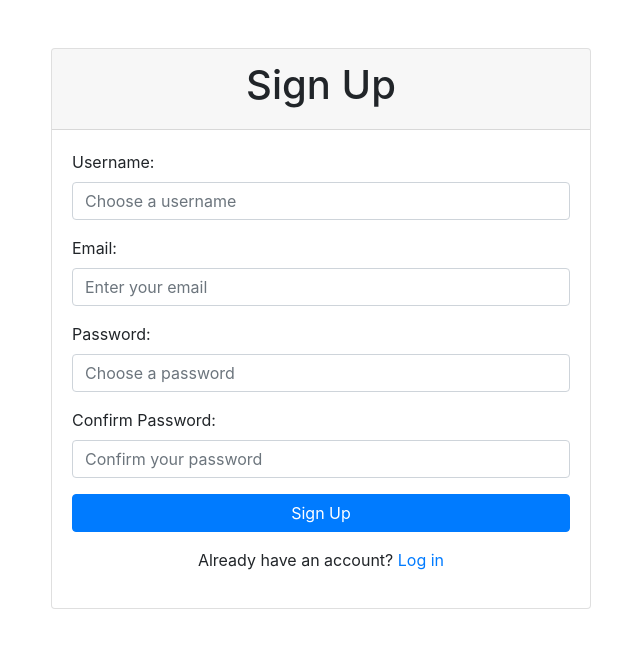
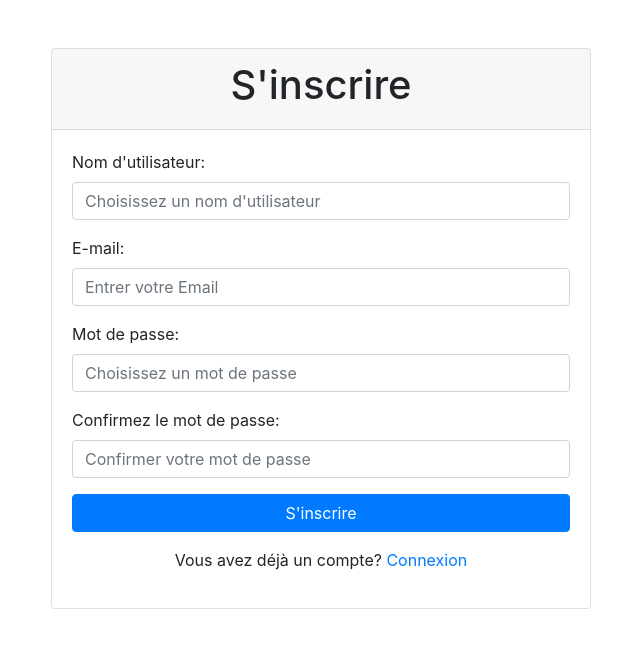
Before and after one commit to FirasKoutari/Gestion_Beneficiaire_V3, a Django app: page /signup/ in a window 1280 px wide. Shown: the top 648 px of the page, without its empty margins (319-959 px from the left). Run offline with Django 3.2, Linux system fonts and the light colour scheme; some libraries are stand-ins or nearby versions.

Commit message:
anglais to francais

```diff
--- a/mon_env/gestion_beneficiaire/beneficiaires/views.py
+++ b/mon_env/gestion_beneficiaire/beneficiaires/views.py
@@ -411,7 +411,7 @@ def search_beneficiaires(request):
             beneficiaires = beneficiaires.filter(enfant__in=enfant)
 
         page_number = request.GET.get('page', 1)  # Get the page number from the query parameters
-        paginator = Paginator(beneficiaires, 2)  # Create a Paginator object with 10 items per page
+        paginator = Paginator(beneficiaires, 10)  # Create a Paginator object with 10 items per page
         page = paginator.get_page(page_number)
 
         return render(request, 'pages/search.html', {'beneficiaires': page})
--- a/mon_env/gestion_beneficiaire/templates/pages/signup.html
+++ b/mon_env/gestion_beneficiaire/templates/pages/signup.html
@@ -7,31 +7,31 @@
         <div class="col-md-6">
             <div class="card mt-5">
                 <div class="card-header">
-                    <h1 class="text-center">Sign Up</h1>
+                    <h1 class="text-center">S'inscrire</h1>
                 </div>
                 <div class="card-body">
                     <form method="post">
                         {% csrf_token %}
                         <div class="form-group">
-                            <label for="username">Username:</label>
-                            <input type="text" id="username" name="username" class="form-control" placeholder="Choose a username" required>
+                            <label for="username">Nom d'utilisateur:</label>
+                            <input type="text" id="username" name="username" class="form-control" placeholder="Choisissez un nom d'utilisateur" required>
                         </div>
                         <div class="form-group">
-                            <label for="email">Email:</label>
-                            <input type="email" id="email" name="email" class="form-control" placeholder="Enter your email" required>
+                            <label for="email">E-mail:</label>
+                            <input type="email" id="email" name="email" class="form-control" placeholder="Entrer votre Email" required>
                         </div>
                         <div class="form-group">
-                            <label for="password1">Password:</label>
-                            <input type="password" id="password1" name="password1" class="form-control" placeholder="Choose a password" required>
+                            <label for="password1">Mot de passe:</label>
+                            <input type="password" id="password1" name="password1" class="form-control" placeholder="Choisissez un mot de passe" required>
                         </div>
                         <div class="form-group">
-                            <label for="password2">Confirm Password:</label>
-                            <input type="password" id="password2" name="password2" class="form-control" placeholder="Confirm your password" required>
+                            <label for="password2">Confirmez le mot de passe:</label>
+                            <input type="password" id="password2" name="password2" class="form-control" placeholder="Confirmer votre mot de passe" required>
                         </div>
-                        <button type="submit" class="btn btn-primary btn-block">Sign Up</button>
+                        <button type="submit" class="btn btn-primary btn-block">S'inscrire</button>
                     </form>
                     <div class="text-center mt-3">
-                        <p>Already have an account? <a href="{% url 'login' %}">Log in</a></p>
+                        <p>Vous avez déjà un compte? <a href="{% url 'login' %}">Connexion</a></p>
                     </div>
                 </div>
             </div>
```
Also changed, not shown: mon_env/gestion_beneficiaire/templates/pages/detail_bn.html (+6 -6 lines), mon_env/gestion_beneficiaire/templates/pages/login.html (+7 -7 lines).
